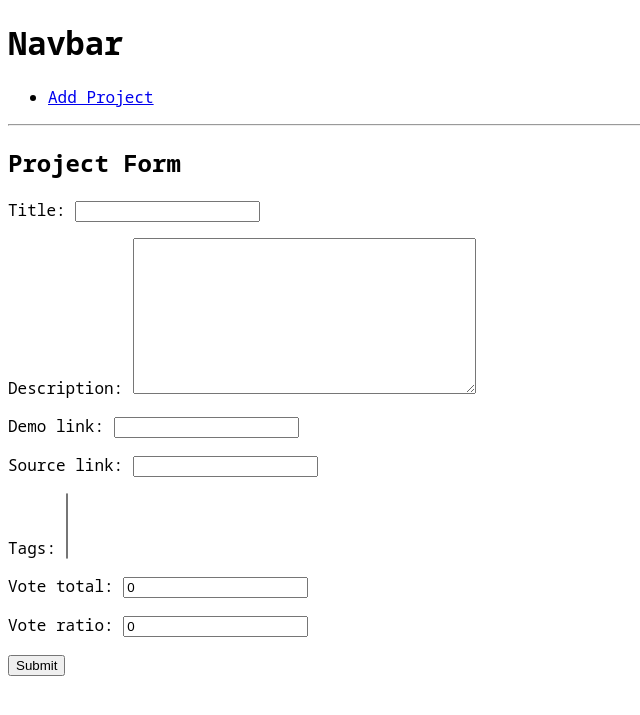
After one commit to glitch-afk/devsearch, a Django app: page /create-project/ in a window 1280 px wide. The commit adds this page. Shown: the top 715 px of the page, without its empty margins (0-640 px from the left). Run offline with Django 4.2, Linux system fonts and the light colour scheme; data that the repository does not hold is empty.

Commit message:
:sparkles: Model Form

```diff
--- /dev/null
+++ b/projects/forms.py
@@ -0,0 +1,9 @@
+from django.db.models.base import Model
+from django.forms import ModelForm
+from .models import Project
+
+
+class ProjectForm(ModelForm):
+    class Meta:
+        model = Project
+        fields = "__all__"
--- /dev/null
+++ b/projects/templates/projects/project_form.html
@@ -0,0 +1,10 @@
+{% extends 'base.html' %} {% block content %}
+
+<h2>Project Form</h2>
+
+<form method="POST">
+  {% csrf_token %} {{form.as_p}}
+  <input type="submit" />
+</form>
+
+{% endblock content %}
--- a/projects/urls.py
+++ b/projects/urls.py
@@ -4,4 +4,5 @@ from . import views
 urlpatterns = [
     path("", views.projects, name="projects"),
     path("project/<str:pk>", views.project, name="project"),
+    path("create-project/", views.createProject, name="create-project"),
 ]
--- a/projects/views.py
+++ b/projects/views.py
@@ -1,23 +1,6 @@
 from django.shortcuts import render
 from .models import Project
-
-projectsList = [
-    {
-        "id": "1",
-        "title": "Ecommerce Website",
-        "description": "Alias omnis ut laboriosam a placeat. Impedit harum odit aperiam blanditiis. Ut sit aliquam aut voluptatem illum est dicta dolores",
-    },
-    {
-        "id": "2",
-        "title": "Portfolio Website",
-        "description": "Alias omnis ut laboriosam a placeat. Impedit harum odit aperiam blanditiis. Ut sit aliquam aut voluptatem illum est dicta dolores",
-    },
-    {
-        "id": "3",
-        "title": "Social Network",
-        "description": "Alias omnis ut laboriosam a placeat. Impedit harum odit aperiam blanditiis. Ut sit aliquam aut voluptatem illum est dicta dolores",
-    },
-]
+from .forms import ProjectForm
 
 
 def projects(request):
@@ -29,3 +12,9 @@ def projects(request):
 def project(request, pk):
     projectObj = Project.objects.get(id=pk)
     return render(request, "projects/project.html", {"project": projectObj})
+
+
+def createProject(request):
+    form = ProjectForm()
+    context = {"form": form}
+    return render(request, "projects/project_form.html", context)
--- a/templates/navbar.html
+++ b/templates/navbar.html
@@ -1,2 +1,5 @@
 <h1>Navbar</h1>
+<ul>
+  <li><a href="{% url 'create-project' %}">Add Project</a></li>
+</ul>
 <hr />
```
